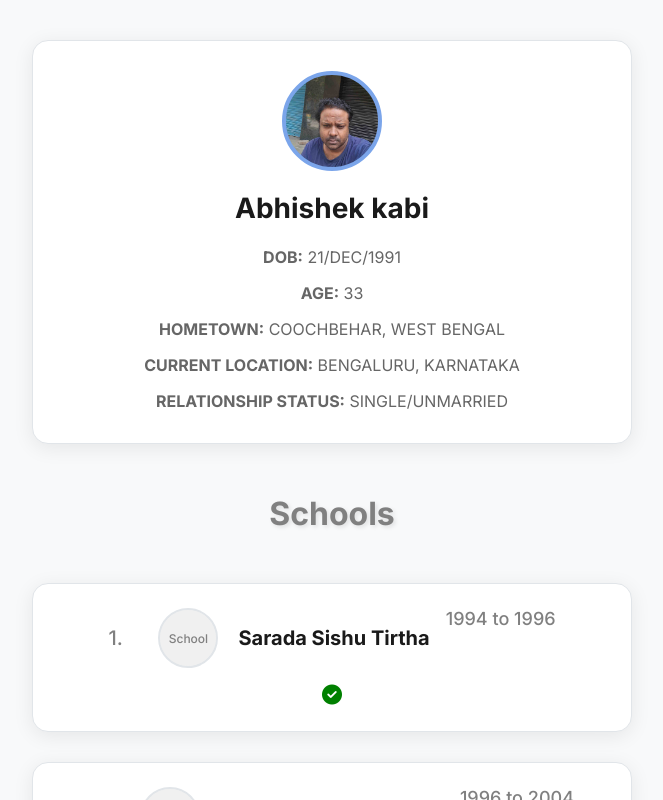
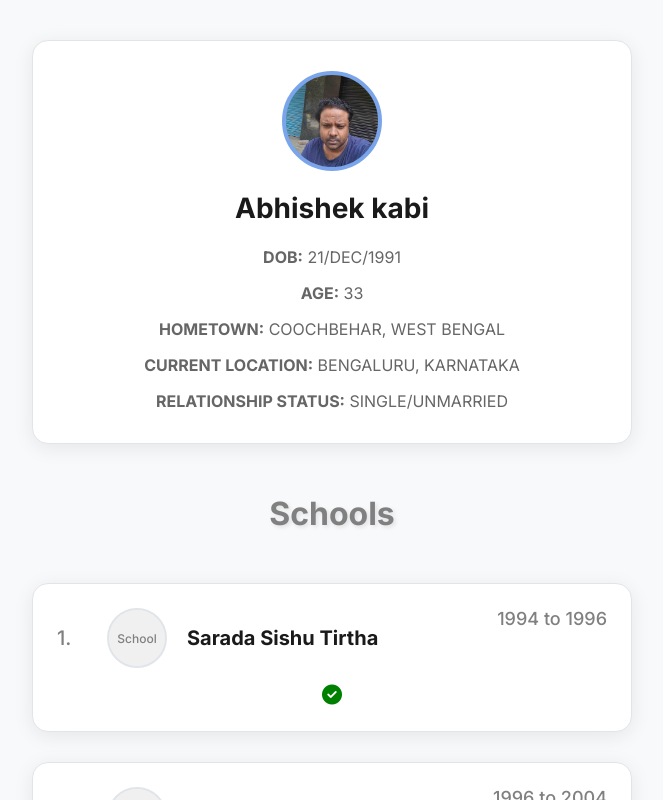
Before and after one commit to abk2191/my-timeline, a React (Vite) app: page / in a window 1280 px wide. Shown: the whole page, without its empty margins (308-971 px from the left). Built offline with nearby package versions, Linux system fonts and the light colour scheme; a web font is replaced by a local one.

Commit message:
Added new features

```diff
--- a/src/index.css
+++ b/src/index.css
@@ -87,14 +87,13 @@ body {
   cursor: pointer;
   display: flex;
   flex-direction: column;
-  align-items: center;
-  justify-content: center;
 }
 
 .badge-green {
   margin-top: 15px;
   color: green;
   font-size: 20px;
+  text-align: center;
 }
 
 i {
@@ -113,6 +112,7 @@ i {
   margin-top: 15px;
   color: red;
   font-size: 20px;
+  text-align: center;
 }
 
 .job-container:hover {
```
